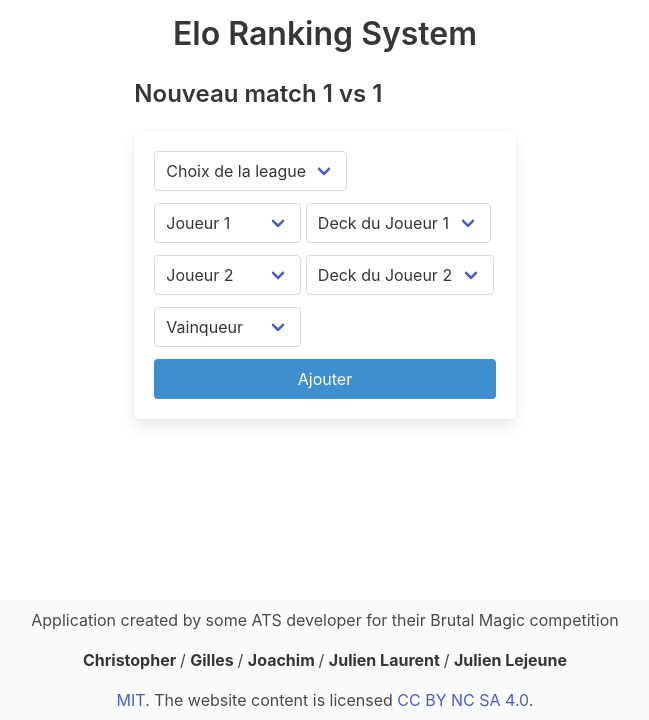
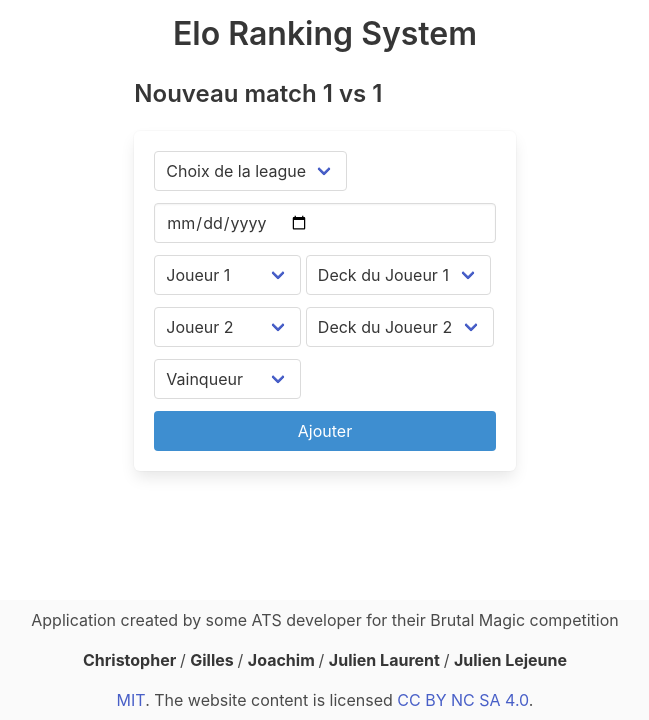
Before and after one commit to LJKhnor/EloRankingSystem, a Flask app: template projet/templates/new_match.html in a window 1280 px wide. Shown: the part 80-800 px from the top of the page, without its empty margins (315-964 px from the left). Run offline with Flask 2, Linux system fonts and the light colour scheme; the visitor is signed in with stand-in values (Sample User, id 1); data comes from the database, SQL or seed files in the repository; the template is opened without the code that fills it: most values are stand-ins (such as "Sample title", 1, 10 or a date in 2020); some libraries are stand-ins or nearby versions.

Commit message:
suite de la création du formulaire d'ajout de match

```diff
--- a/projet/schema.sql
+++ b/projet/schema.sql
@@ -36,6 +36,22 @@ create table league (
     type text,
     start_date timestamp,
     end_date timestamp
+);
+
+create table player_deck_league (
+    player_1_id integer,
+    player_2_id integer,
+    deck_1_id integer,
+    deck_2_id integer,
+    league_id integer,
+    date timestamp,
+    winner_player_id integer,
+    primary key (player_1_id, player_2_id, deck_1_id, deck_2_id, league_id, date, winner_player_id),
+    foreign key (player_1_id) references player(id),
+    foreign key (player_2_id) references player(id),
+    foreign key (deck_1_id) references deck(id),
+    foreign key (deck_2_id) references deck(id),
+    foreign key (league_id) references league(id)
 );
 
 create table team (
--- a/projet/services/league_service.py
+++ b/projet/services/league_service.py
@@ -9,7 +9,7 @@ def get_league_id_by_name():
 
 def get_allleagues():
     leagues = db.get_db().execute(
-        'SELECT l.label FROM league l'
+        'SELECT l.id,l.label FROM league l'
     )
     return leagues.fetchall()
 
--- a/projet/templates/new_match.html
+++ b/projet/templates/new_match.html
@@ -17,7 +17,7 @@
                         <select name="league" id="dropdown-league-choice-button">
                             <option value="">Choix de la league</option>
                             {% for item in leagues %}
-                            <option value="{{ item }}">
+                            <option value="{{ item.id }}">
                                 {{ item.label }}
                             </option>
                             {% endfor %}
@@ -28,11 +28,23 @@
 
             <div class="field">
                 <div class="control">
+                    <input class="input"
+                           type="date"
+                           value="start_date"
+                           name="start_date"
+                           id="new_match_start_date_id"
+                           placeholder="Date de début de la league"
+                    />
+                </div>
+            </div>
+
+            <div class="field">
+                <div class="control">
                     <div class="select">
                         <select name="player_1" id="dropdown-player-1-button">
                             <option value="">Joueur 1</option>
                             {% for item in players %}
-                                <option value="{{ item }}">
+                            <option value="{{ item.id }}">
                                 {{ item.name }}
                             </option>
                             {% endfor %}
@@ -42,7 +54,7 @@
                         <select name="deck_player_1" id="dropdown-deck-player-1-button">
                             <option value="">Deck du Joueur 1</option>
                             {% for item in decks %}
-                                <option value="{{ item }}">
+                            <option value="{{ item.id }}">
                                 {{ item.name }}
                             </option>
                             {% endfor %}
@@ -57,7 +69,7 @@
                         <select name="player_2" id="dropdown-player-2-button">
                             <option value="">Joueur 2</option>
                             {% for item in players %}
-                                <option value="{{ item }}">
+                            <option value="{{ item.id }}">
                                 {{ item.name }}
                             </option>
                             {% endfor %}
@@ -67,7 +79,7 @@
                         <select name="deck_player_2" id="dropdown-deck-player-2-button">
                             <option value="">Deck du Joueur 2</option>
                             {% for item in decks %}
-                                <option value="{{ item }}">
+                            <option value="{{ item.id }}">
                                 {{ item.name }}
                             </option>
                             {% endfor %}
@@ -82,7 +94,7 @@
                         <select name="winner" id="dropdown-winner-button">
                             <option value="">Vainqueur</option>
                             {% for item in players %}
-                                <option value="{{ item }}">
+                            <option value="{{ item.id }}">
                                 {{ item.name }}
                             </option>
                             {% endfor %}
--- a/projet/views.py
+++ b/projet/views.py
@@ -3,7 +3,7 @@ from . import auth, business
 from .auth import login_required
 from .db import get_db
 from werkzeug.security import check_password_hash, generate_password_hash
-from .services import UserService, league_service, player_service, deck_service
+from .services import UserService, league_service, player_service, deck_service, match_service
 
 app = Flask(__name__)
 bp_auth = auth.bp
@@ -31,29 +31,30 @@ def new_match():
     if request.method == 'POST':
         error = None
 
-        league = request.form['league']
-        player_1 = request.form['player_1']
-        player_2 = request.form['player_2']
-        deck_player_1 = request.form['deck_player_1']
-        deck_player_2 = request.form['deck_player_2']
-        winner = request.form['winner']
+        league_id = request.form['league']
+        date = request.form['start_date']
+        player_1_id = request.form['player_1']
+        player_2_id = request.form['player_2']
+        deck_player_1_id = request.form['deck_player_1']
+        deck_player_2_id = request.form['deck_player_2']
+        winner_id = request.form['winner']
 
         # gérer les erreurs
-        if league is None:
+        if league_id is None:
             error = "Aucune league valide choisie"
-        if player_1 is None:
+        if player_1_id is None:
             error = "Le joueur 1 choisi n'est pas valide"
-        if player_2 is None:
+        if player_2_id is None:
             error = "Le joueur 2 choisi n'est pas valide"
-        if deck_player_1 is None:
+        if deck_player_1_id is None:
             error = "Le deck choisi pour le joueur 1 n'est pas correct"
-        if deck_player_2 is None:
+        if deck_player_2_id is None:
             error = "Le deck choisi pour le joueur 2 n'est pas correct"
-        if winner is None or winner is not player_1 or winner is not player_2:
+        if winner_id is None and (winner_id is not player_1_id or winner is not player_2_id):
             error = "Le vainqueur choisi n'est pas correct"
 
         if error is None:
-            # match_service.save_new_match(league,player_1,player_2,deck_player_1,deck_player_2,winner)
+            # match_service.save_new_match(league_id, date, player_1_id, player_2_id, deck_player_1_id, deck_player_2_id, winner_id)
             return redirect(url_for('index'))
 
         flash(error)
```
Also changed, not shown: projet/services/match_service.py (+4 -3 lines). Lines whose indentation alone changed are shown as unchanged.
